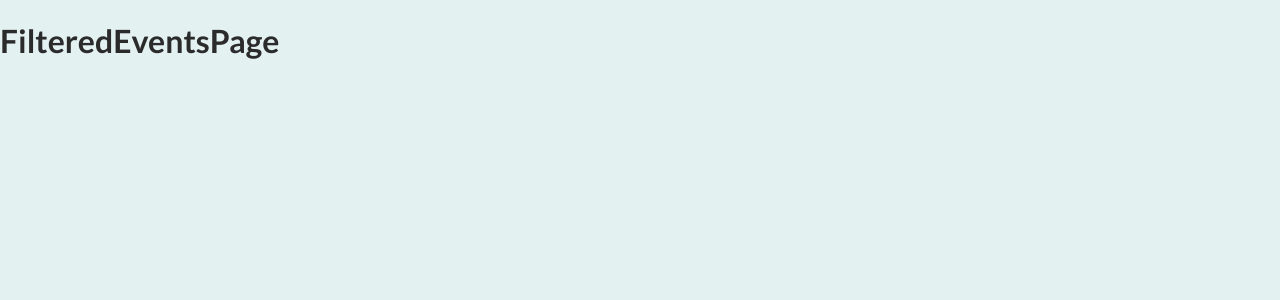
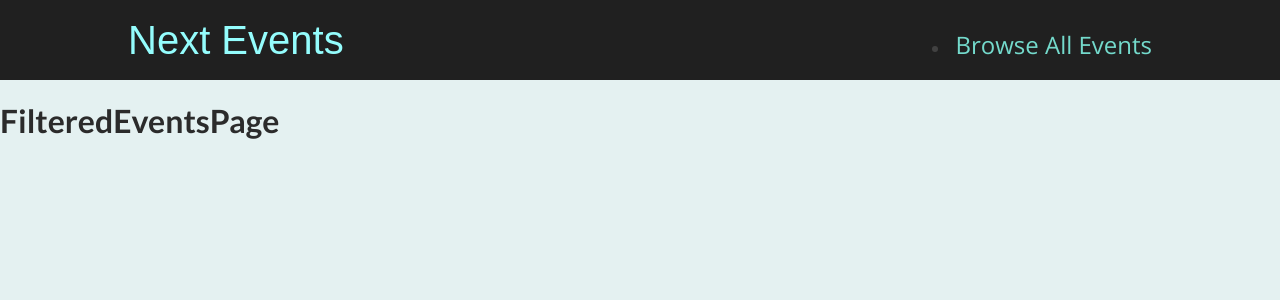
Before and after one commit to YiroYi/eventsApp, a Next.js app: page /events in a window 1280 px wide. Shown: the top 300 px of the page. Built offline with nearby package versions, Linux system fonts and the light colour scheme.

Commit message:
Add: Layout and Nav Bar

```diff
--- /dev/null
+++ b/components/layout/layout.js
@@ -0,0 +1,15 @@
+import { Fragment } from 'react';
+import MainHeader from './main-header';
+
+const Layout = props => {
+  return (
+    <Fragment>
+      <MainHeader/>
+      <main>
+        {props.children}
+      </main>
+    </Fragment>
+  );
+}
+
+export default Layout;
--- /dev/null
+++ b/components/layout/main-header.js
@@ -0,0 +1,20 @@
+import Link from 'next/link';
+
+import classes from './main-header.module.css';
+
+const MainHeader = () => {
+  return(
+    <header className={classes.header}>
+      <div className={classes.logo}>
+        <Link href='/'>Next Events</Link>
+      </div>
+      <nav className={classes.navigation}>
+        <li>
+          <Link href='/events'>Browse All Events</Link>
+        </li>
+      </nav>
+    </header>
+  );
+}
+
+export default MainHeader;
--- /dev/null
+++ b/components/layout/main-header.module.css
@@ -0,0 +1,41 @@
+.header {
+  width: 100%;
+  display: flex;
+  justify-content: space-between;
+  align-items: baseline;
+  padding: 1rem 10%;
+  height: 5rem;
+  background-color: #202020;
+}
+
+.logo {
+  font-size: 1.5rem;
+  color: white;
+  font-family: 'Fira', sans-serif;
+  height: 100%;
+  display: flex;
+  justify-content: center;
+  align-items: center;
+  color: #94fdfd;
+}
+
+.logo a {
+  text-decoration: none;
+  color: #94fdfd;
+}
+
+.navigation a {
+  text-decoration: none;
+  color: #74dacc;
+  font-size: 1rem;
+}
+
+@media (min-width: 768px) {
+  .logo {
+    font-size: 2.5rem;
+  }
+
+  .navigation a {
+    font-size: 1.5rem;
+  }
+}
--- a/pages/_app.js
+++ b/pages/_app.js
@@ -1,7 +1,12 @@
-import '../styles/globals.css'
+import Layout from '../components/layout/layout';
+import '../styles/globals.css';
 
 function MyApp({ Component, pageProps }) {
-  return <Component {...pageProps} />
+  return (
+    <Layout>
+      <Component {...pageProps} />
+    </Layout>
+  );
 }
 
 export default MyApp
```
